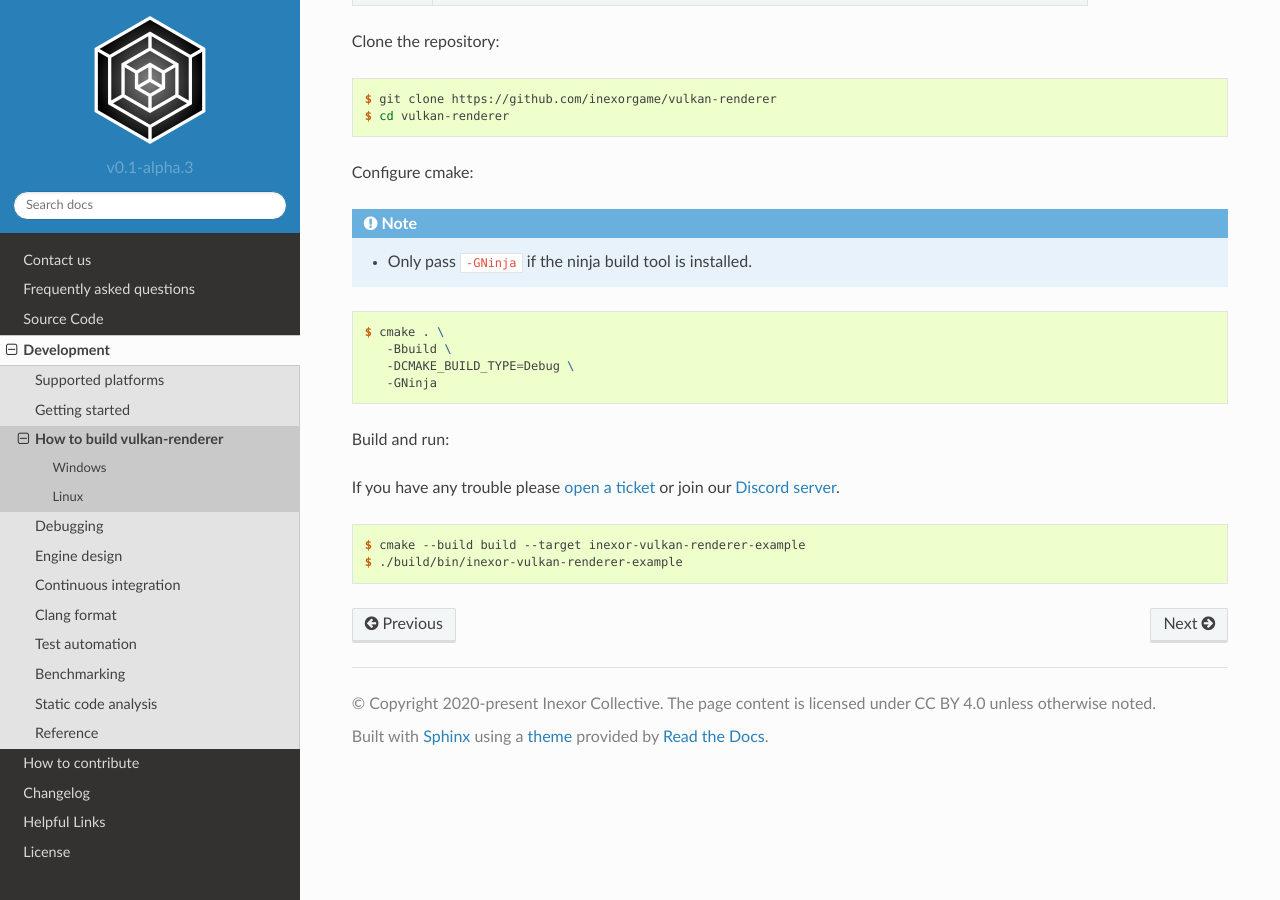
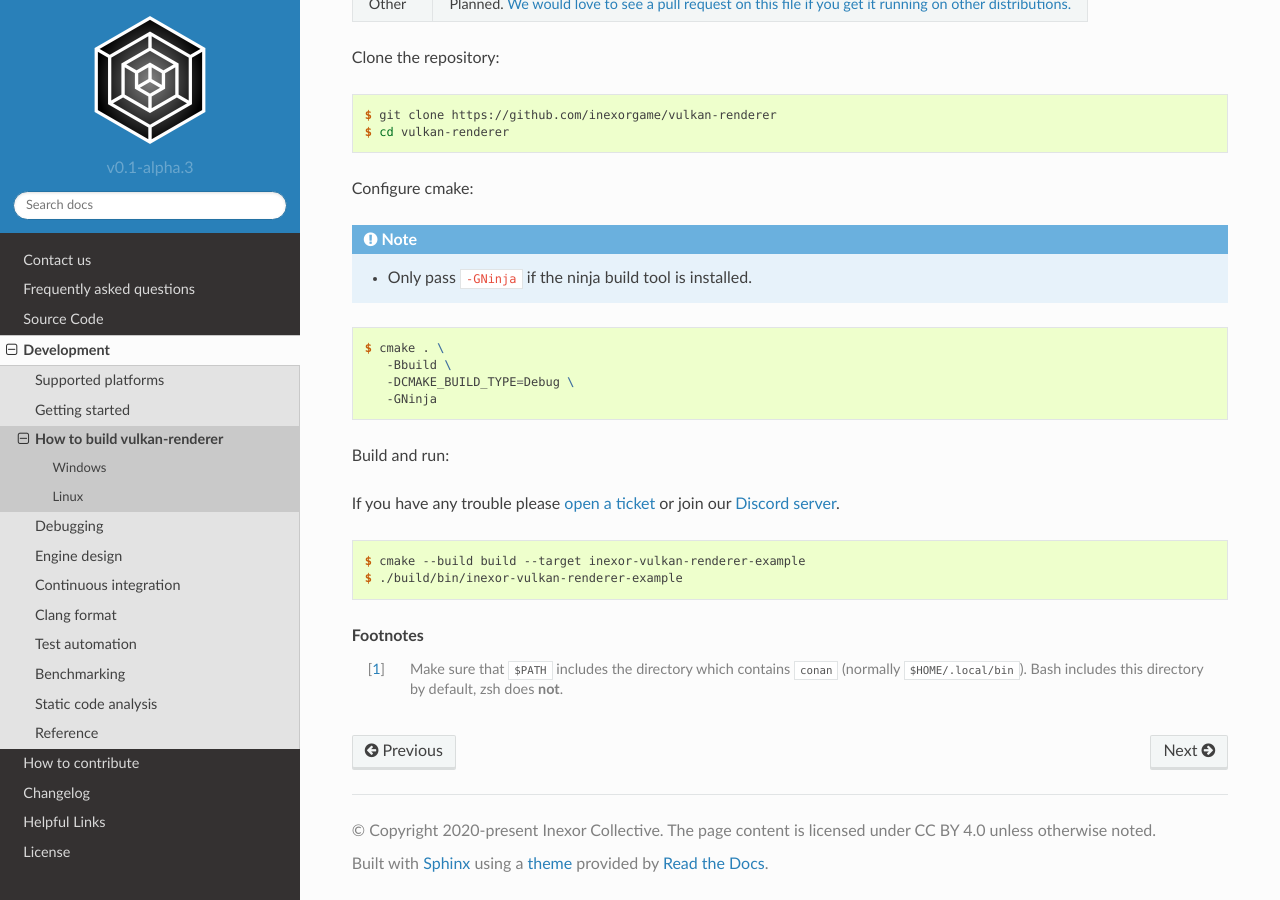
Before and after one commit to inexorgame/vulkan-renderer, a Sphinx documentation site: the page built from documentation/source/development/building.rst, in a window 1280 px wide and 900 px high, scrolled down 2701 px. Built offline with Sphinx 7.4.7 and the Read the Docs theme 2.0.0, drawn with Linux system fonts in a browser that asks for light colours; pages that are not in the unit, such as notebooks, are missing from menus; some of the changed text lies outside the part shown.

Commit message:
[docs] Add footnote that conan should be in /home/moritz/.local/bin:/home/moritz/anaconda3/condabin:/usr/local/sbin:/usr/local/bin:/usr/sbin:/usr/bin:/sbin:/bin:/usr/games:/usr/local/games:/snap/bin

```diff
--- a/documentation/source/development/building.rst
+++ b/documentation/source/development/building.rst
@@ -105,6 +105,7 @@ Install dependencies and tools:
 |        | `Install the SDK`_-instructions on   |
 |        | the vulkan-sdk page.                 |
 |        |                                      |
+|        | Install the required packages:[#f1]_ |
 |        |                                      |
 |        | .. code-block:: shell-session        |
 |        |                                      |
@@ -133,6 +134,7 @@ Install dependencies and tools:
 |        |         wheel \                      |
 |        |         setuptools \                 |
 |        |         conan                        |
+|        |                                      |
 +--------+--------------------------------------+
 | Gentoo | .. code-block:: shell-session        |
 |        |                                      |
@@ -163,6 +165,7 @@ __ https://github.com/inexorgame/vulkan-renderer/blob/master/documentation/sourc
 
 .. _Install the SDK: https://vulkan.lunarg.com/doc/sdk/latest/linux/getting_started_ubuntu.html#user-content-install-the-sdk
 
+
 Clone the repository:
 
 .. code-block:: shell-session
@@ -191,3 +194,7 @@ If you have any trouble please `open a ticket <https://github.com/inexorgame/vul
 
     $ cmake --build build --target inexor-vulkan-renderer-example
     $ ./build/bin/inexor-vulkan-renderer-example
+
+.. rubric:: Footnotes
+
+.. [#f1] Make sure that ``$PATH`` includes the directory which contains ``conan`` (normally ``$HOME/.local/bin``). Bash includes this directory by default, zsh does **not**.
```
